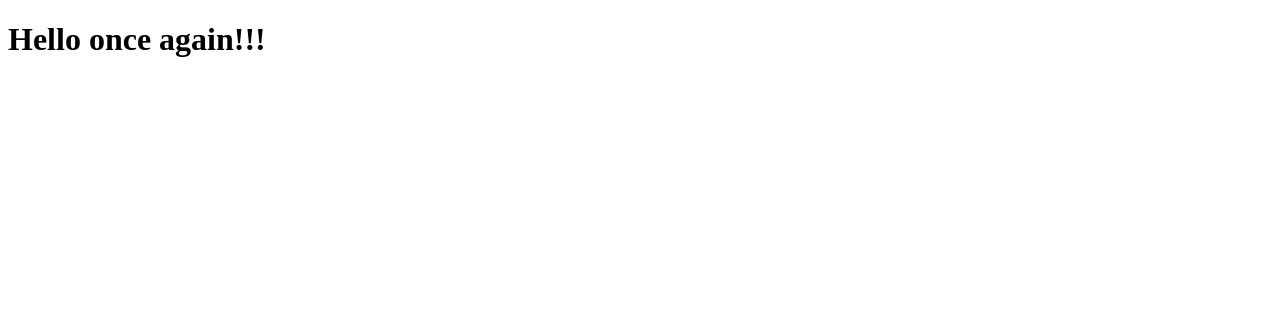
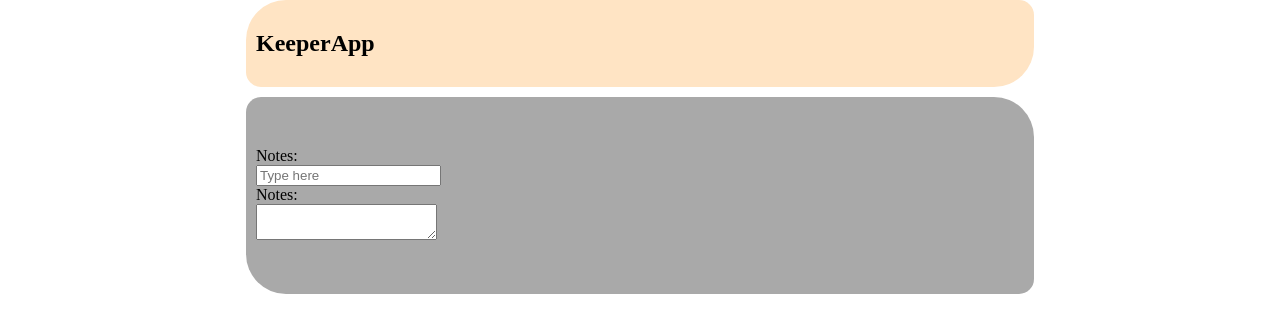
Before and after one commit to KarthikShetty11/new-react2, a React app: page / in a window 1280 px wide. Built offline with nearby package versions, Linux system fonts and the light colour scheme.

Commit message:
bootstrap form added

```diff
--- a/public/index.html
+++ b/public/index.html
@@ -1,10 +1,14 @@
 <!DOCTYPE html>
 <html lang="en">
 <head>
-    <title>React-app</title>
+    <title>React-Keeper-app</title>
+    <link href="./styles.css" rel="stylesheet"/>
+    <script src="https://cdn.jsdelivr.net/npm/@popperjs/core@2.10.2/dist/umd/popper.min.js" integrity="sha384-7+zCNj/IqJ95wo16oMtfsKbZ9ccEh31eOz1HGyDuCQ6wgnyJNSYdrPa03rtR1zdB" crossorigin="anonymous"></script>
+<script src="https://cdn.jsdelivr.net/npm/bootstrap@5.1.3/dist/js/bootstrap.min.js" integrity="sha384-QJHtvGhmr9XOIpI6YVutG+2QOK9T+ZnN4kzFN1RtK3zEFEIsxhlmWl5/YESvpZ13" crossorigin="anonymous"></script>
+
 </head>
 <body>
-    <script src="./src/index.js" type="text/jsx"></script>
+    <script src="../src/index.js" type="text/jsx"></script>
     <div id="root"></div>
 </body>
 </html>
--- /dev/null
+++ b/public/styles.css
@@ -0,0 +1,19 @@
+body{
+    margin:0;
+}
+
+nav{
+    width: 60%;
+    margin: auto;
+    background-color: bisque;
+    padding : 10px;
+    border-radius: 40px 15px;
+}
+
+form{
+    width: 60%;
+    margin: 10px auto;
+    background-color:darkgray;
+    padding: 50px 10px;
+    border-radius: 15px 40px;
+}
--- a/src/index.js
+++ b/src/index.js
@@ -2,4 +2,25 @@ import React from 'react';
 import ReactDOM from 'react-dom';
 
 
-ReactDOM.render(<h1>Hello once again!!!</h1>,document.getElementById('root'));
+ReactDOM.render(
+  <div>
+    <nav>
+    <h1>KeeperApp</h1>
+    </nav>
+
+    <form>
+    <label for="userNotes">Notes:</label><br/>
+    <input type="text" id="userNotes" name="username" value="" placeholder="Type here" />
+    <br />
+        <div class="input-group">
+         <div class="input-group-prepend">
+            <span class="input-group-text">Notes:</span>
+         </div>
+             <textarea class="form-control" aria-label="With textarea"></textarea>
+        </div>
+
+</form>
+
+</div>
+  ,document.getElementById('root')
+);
```
